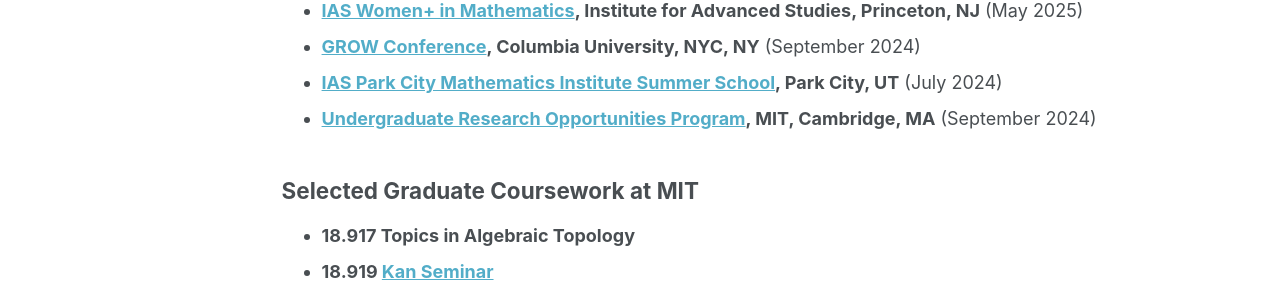
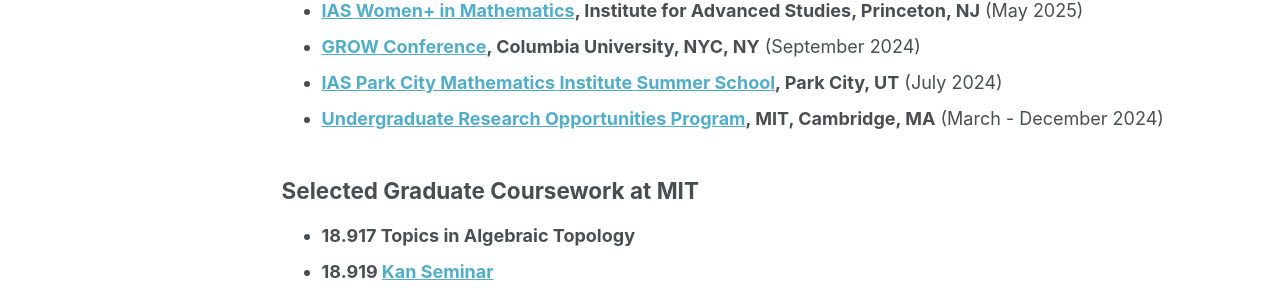
Before and after one commit to cakezhou/cakezhou.github.io, a Jekyll site: the page built from _pages/academic-activity.md, in a window 1280 px wide and 1396 px high. Shown: the part 604-902 px from the top of the window. Built offline with Jekyll 4.4.1, drawn with Linux system fonts in a browser that asks for light colours; a script bundle is joined from its source files by our own code; library files that are not in the unit come from our copies.

Commit message:
Update academic-activity.md

```diff
--- a/_pages/academic-activity.md
+++ b/_pages/academic-activity.md
@@ -20,7 +20,7 @@
 * **[IAS Women+ in Mathematics](https://www.ias.edu/math/wam), Institute for Advanced Studies, Princeton, NJ** (May 2025)
 * **[GROW Conference](https://grow2024.math.columbia.edu/), Columbia University, NYC, NY** (September 2024)
 * **[IAS Park City Mathematics Institute Summer School](https://www.ias.edu/pcmi), Park City, UT** (July 2024)
-* **[Undergraduate Research Opportunities Program](https://urop.mit.edu/), MIT, Cambridge, MA** (September 2024)
+* **[Undergraduate Research Opportunities Program](https://urop.mit.edu/), MIT, Cambridge, MA** (March - December 2024)
 
 ## Selected Graduate Coursework at MIT
 * **18.917 Topics in Algebraic Topology**
```
